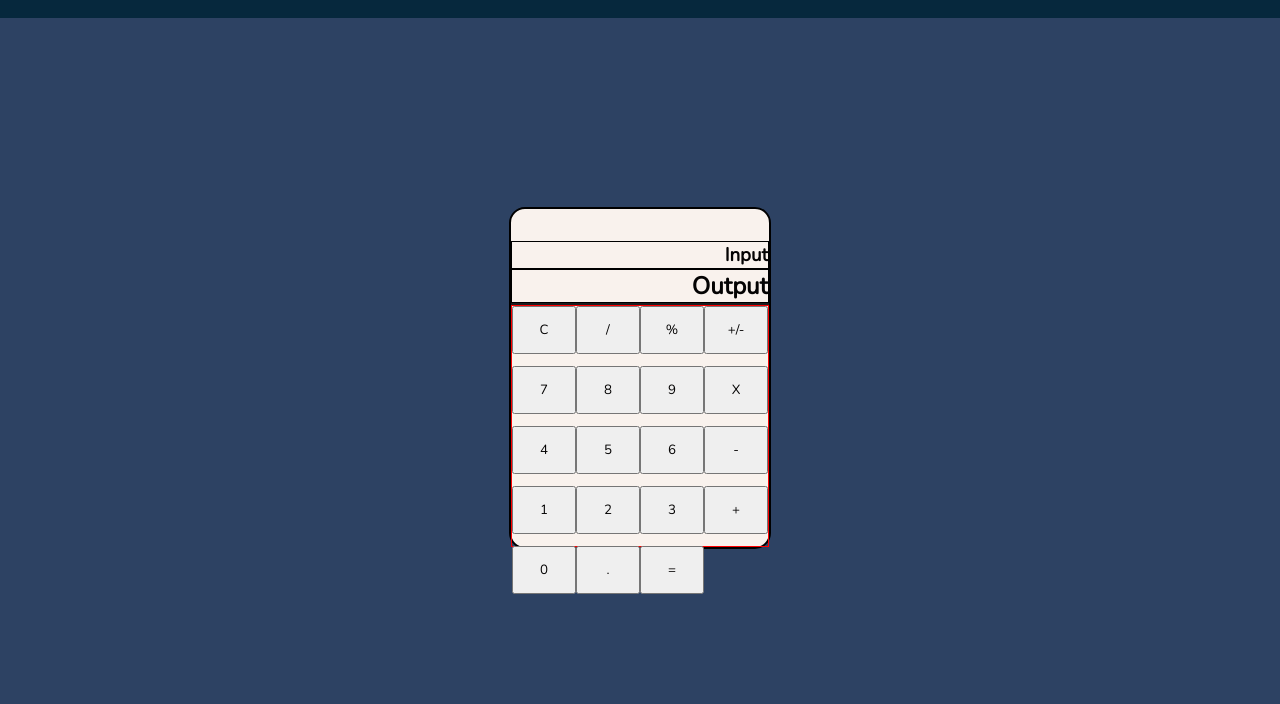
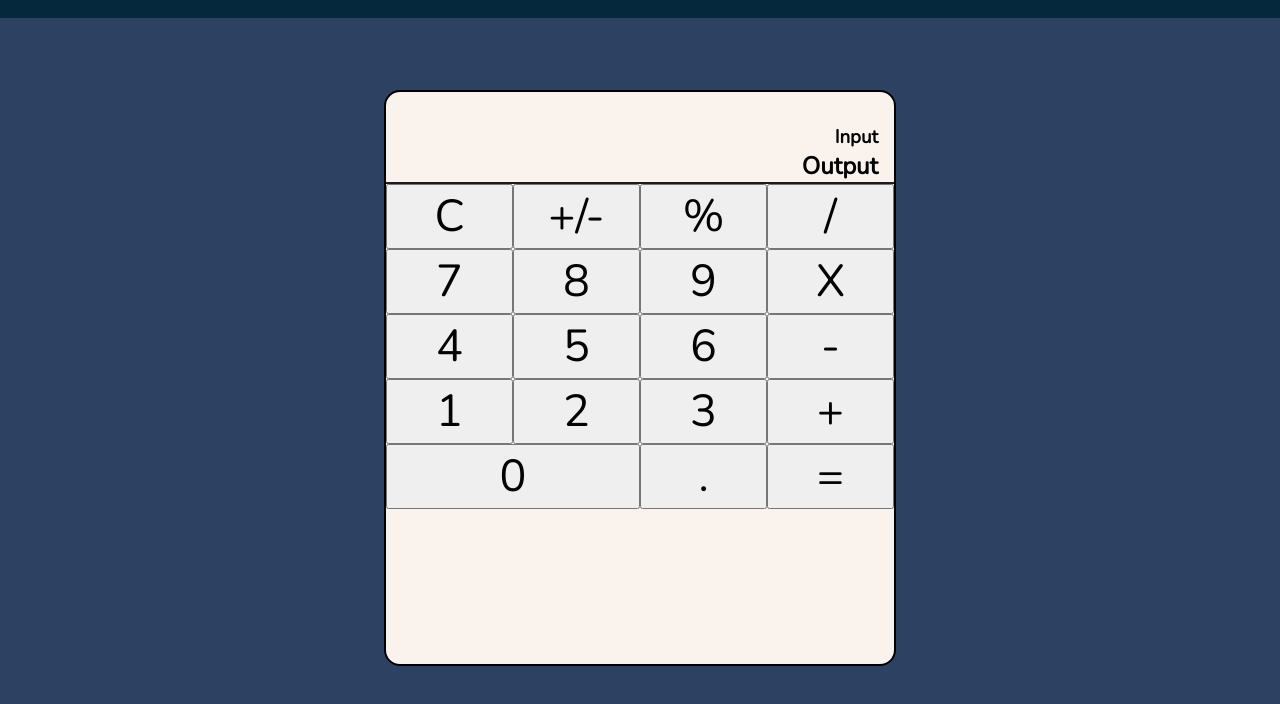
Before and after one commit to chriskokc/calculator-web, a plain HTML site: page index.html in a window 1280 px wide. Shown: the part 62-766 px from the top of the page. Drawn offline with nearby package versions, Linux system fonts and the light colour scheme; a web font is replaced by a local one.

Commit message:
styled the calculator with proper size.

```diff
--- a/style.scss
+++ b/style.scss
@@ -72,9 +72,13 @@ nav {
     }
 }
 
+main {
+    height: 90vh;
+
     #calculator {
         background-color: $background-color;
-    height: 90vh;
+        height: 100%;
+        // padding: 2rem 0;
         display: flex;
         justify-content: center;
         align-items: center;
@@ -83,18 +87,12 @@ nav {
             border: 2px solid black;
             border-radius: 1rem;
             background-color: $calc-color;
+            width: 40%;
+            height: 80%;
 
             .calculator__display {
-            margin: 2rem 0 0;
+                margin: 2rem 1rem 0;
                 text-align: right;
-
-            .calculator__input {
-                border: 1px solid black;
-            }
-
-            .calculator__output {
-                border: 1px solid black;
-            }
             }
 
             .calculator__divider {
@@ -104,15 +102,14 @@ nav {
             }
 
             .calculator__keypads {
+                max-height: 100%;
                 display: grid;
                 grid-template-columns: 1fr 1fr 1fr 1fr;
-            grid-template-rows: 25% 25% 25% 25%;
-
-            border: 1px solid red;
+                grid-template-rows: 20% 20% 20% 20%;
 
                 .calculator__btn {
-                width: 4rem;
-                height: 3rem;
+
+                    font-size: 2.8rem;
 
                     &--c {
                         grid-column: 1 / 2;
@@ -129,14 +126,87 @@ nav {
                         grid-row: 1 / 2;
                     }
 
-                &--pm {
+                    &--division {
                         grid-column: 4 / 5;
                         grid-row: 1 / 2;
                     }
 
+                    &--seven {
+                        grid-column: 1 / 2;
+                        grid-row: 2 / 3;
                     }
 
+                    &--eight {
+                        grid-column: 2 / 3;
+                        grid-row: 2 / 3;
+                    }
 
+                    &--nine {
+                        grid-column: 3 / 4;
+                        grid-row: 2 / 3;
+                    }
+
+                    &--multiply {
+                        grid-column: 4 / 5;
+                        grid-row: 2 / 3;
+                    }
+
+                    &--four {
+                        grid-column: 1 / 2;
+                        grid-row: 3 / 4;
+                    }
+
+                    &--five {
+                        grid-column: 2 / 3;
+                        grid-row: 3 / 4;
+                    }
+
+                    &--six {
+                        grid-column: 3 / 4;
+                        grid-row: 3 / 4;
+                    }
+
+                    &--minus {
+                        grid-column: 4 / 5;
+                        grid-row: 3 / 4;
+                    }
+
+                    &--one {
+                        grid-column: 1 / 2;
+                        grid-row: 4 / 5;
+                    }
+
+                    &--two {
+                        grid-column: 2 / 3;
+                        grid-row: 4 / 5;
+                    }
+
+                    &--three {
+                        grid-column: 3 / 4;
+                        grid-row: 4 / 5;
+                    }
+
+                    &--plus {
+                        grid-column: 4 / 5;
+                        grid-row: 4 / 5;
+                    }
+
+                    &--zero {
+                        grid-column: 1 / 3;
+                        grid-row: 5 / 6;
+                    }
+
+                    &--dot {
+                        grid-column: 3 / 4;
+                        grid-row: 5 / 6;
+                    }
+
+                    &--equal {
+                        grid-column: 4 / 5;
+                        grid-row: 5 / 6;
+                    }
+
+                }
 
 
             }
@@ -146,3 +216,5 @@ nav {
 
 
     }
+
+}
```
Also changed, not shown: style.css. Lines whose indentation alone changed are shown as unchanged.
